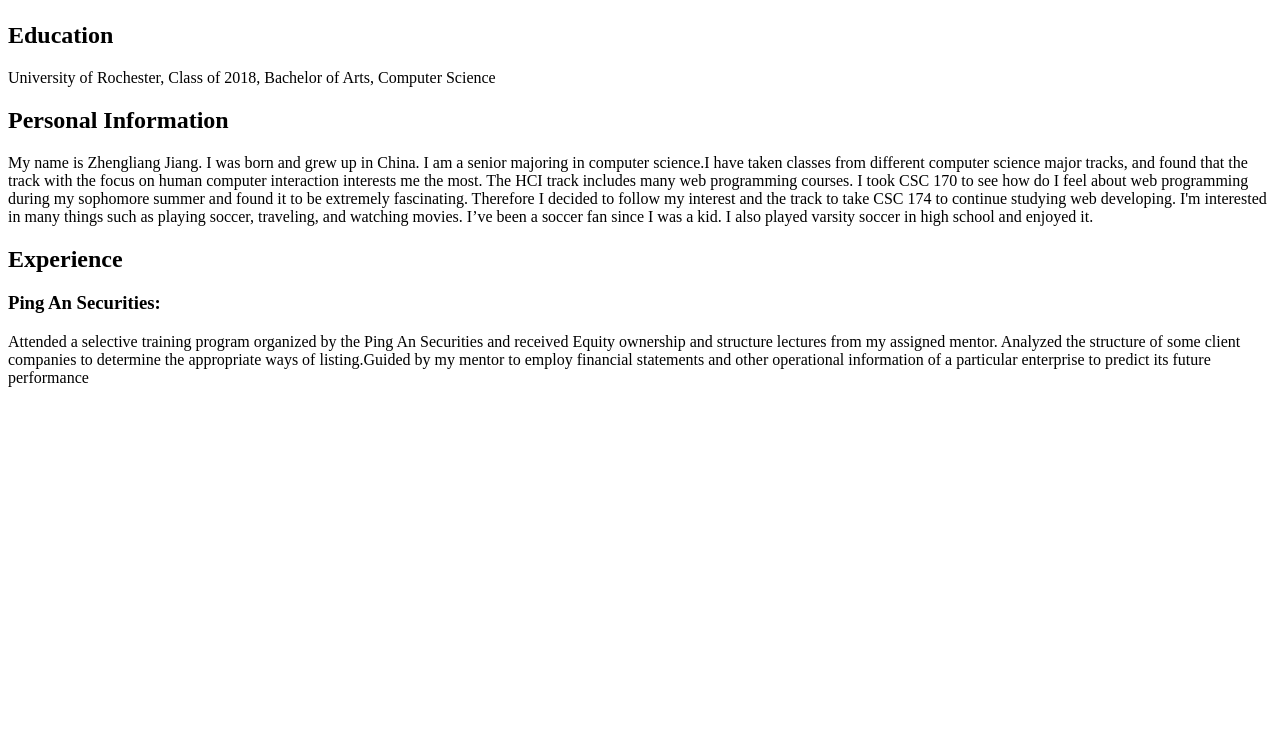
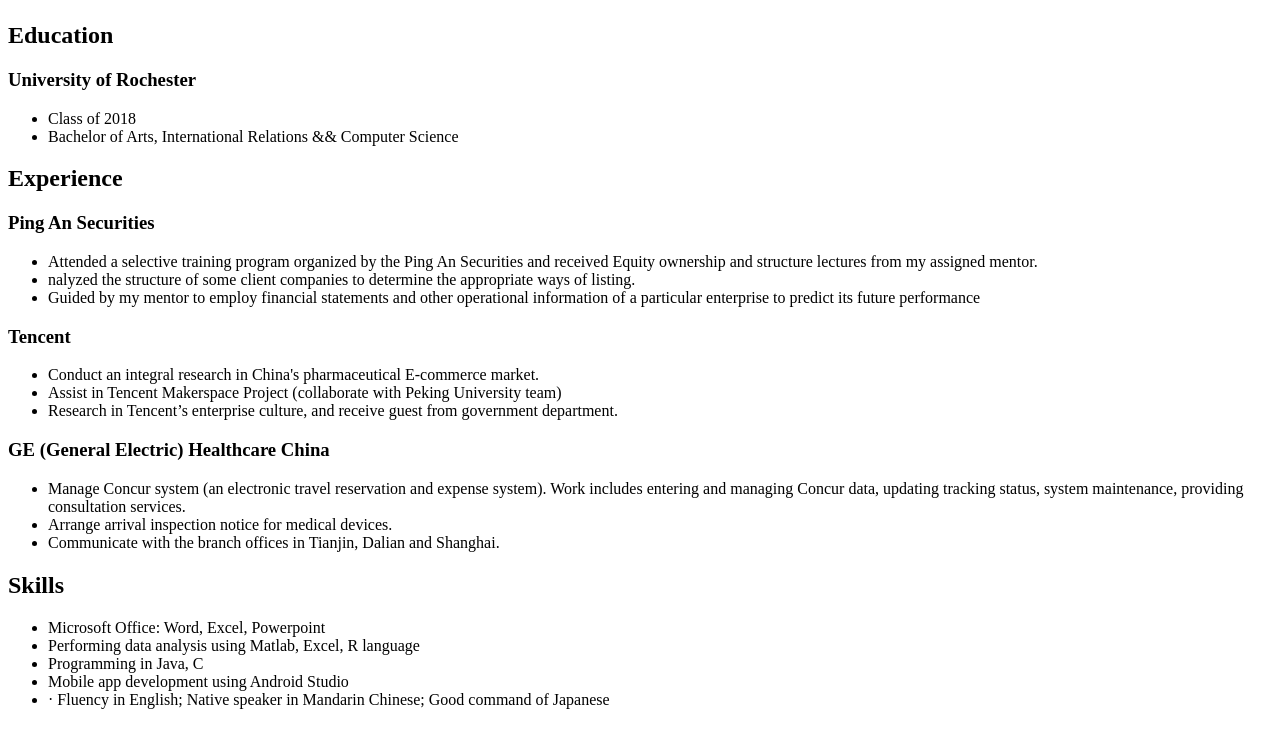
Before and after one commit to yumojin/csc-174-group-9, a PHP site: page /james.php in a window 1280 px wide. Shown: the part 58-800 px from the top of the page. Run offline with PHP 8.4, Linux system fonts and the light colour scheme.

Commit message:
Update james.php

```diff
--- a/james.php
+++ b/james.php
@@ -15,15 +15,44 @@
 
             <article>
                   <h2>Education</h2>
-                        <p>University of Rochester, Class of 2018, Bachelor of Arts, Computer Science</p>
+                        <h3>University of Rochester</h3>
+                        <ul>
+                              <li>Class of 2018</li>
+                              <li>Bachelor of Arts, International Relations && Computer Science </li>
+                        </ul>
 
-                  <h2>Personal Information</h2>
-                        <p>My name is Zhengliang Jiang. I was born and grew up in China. I am a senior majoring in computer science.I have taken classes from different computer science major tracks, and found that the track with the focus on human computer interaction interests me the most. The HCI track includes many web programming courses. I took CSC 170 to see how do I feel about web programming  during my sophomore summer and found it to be extremely fascinating. Therefore I decided to follow my interest and the track to take CSC 174 to continue studying web developing. I'm interested in many things such as playing soccer, traveling, and watching movies. I’ve been a soccer fan since I was a kid. I also played varsity soccer in high school and enjoyed it. </p>
 
                   <h2>Experience</h2>
-                        <h3>Ping An Securities:</h3>
-                        <p>Attended a selective training program organized by the Ping An Securities and received Equity ownership and structure lectures from my assigned mentor.
-                        Analyzed the structure of some client companies to determine the appropriate ways of listing.Guided by my mentor to employ financial statements and other operational information of a particular enterprise to predict its future performance </p>
+                        <h3>Ping An Securities</h3>
+                              <ul>
+                                    <li>Attended a selective training program organized by the Ping An Securities and received Equity ownership and structure lectures from my assigned mentor.</li>
+                                    <li>nalyzed the structure of some client companies to determine the appropriate ways of listing.</li>
+                                    <li>Guided by my mentor to employ financial statements and other operational information of a particular enterprise to predict its future performance</li>
+                              </ul>
+
+                        <h3>Tencent</h3>
+                              <ul>
+                                    <li>Conduct an integral research in China's pharmaceutical E-commerce market.</li>
+                                    <li>Assist in Tencent Makerspace Project (collaborate with Peking University team)</li>
+                                    <li>Research in Tencent’s enterprise culture, and receive guest from government department.</li>
+                              </ul>
+
+                        <h3>GE (General Electric) Healthcare China </h3>
+                              <ul>
+                                    <li>Manage Concur system (an electronic travel reservation and expense system). Work includes entering and managing Concur data, updating tracking status, system maintenance, providing consultation services.</li>
+                                    <li>Arrange arrival inspection notice for medical devices.</li>
+                                    <li>Communicate with the branch offices in Tianjin, Dalian and Shanghai.</li>
+                              </ul>
+
+                        <h2>Skills</h2>
+                              <ul>
+                                    <li>Microsoft Office: Word, Excel, Powerpoint</li>
+                                    <li>Performing data analysis using Matlab, Excel, R language</li>
+                                    <li>Programming in Java, C</li>
+                                    <li>Mobile app development using Android Studio</li>
+                                    <li>· Fluency in English; Native speaker in Mandarin Chinese; Good command of Japanese</li>
+                              </ul>
+
             </article>
 
       </body>
```
